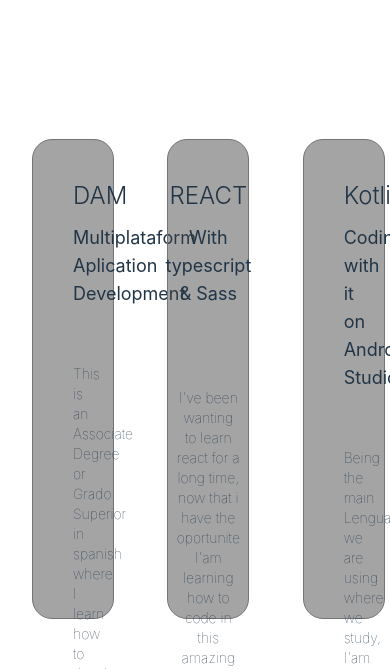
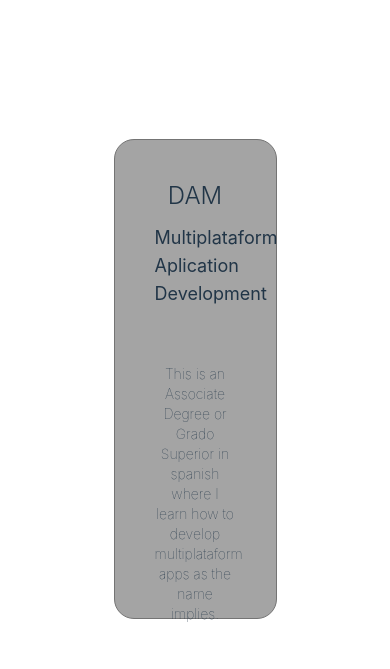
Before and after one commit to corderaa/REACT-PORTFOLIO, a React (Vite) app in the folder my-react-app/: page / in a window 390 px wide. Shown: the part 1180-1849 px from the top of the page. Built offline with nearby package versions, Linux system fonts and the light colour scheme.

Commit message:
[COMMIT] Getting the repro up to date

```diff
--- a/my-react-app/src/components/learning.tsx
+++ b/my-react-app/src/components/learning.tsx
@@ -6,7 +6,7 @@ function learning() {
             <div>
                 <h1 id="arrow-animation" className="font-semibold text-4xl text-white">Learning</h1>
             </div>
-            <div className="grid grid-cols-3 gap-20 justify-center mt-28 z-30">
+            <div className="grid grid-cols-3 max-[1212px]:grid-cols-1 gap-20 justify-items-center mt-28 z-30">
                 <div className="grid-container p-10">
                     <h1 className="text-2xl mb-3 font-light">DAM</h1>
                     <p className="text-lg">Multiplataform Aplication Development</p>
@@ -19,7 +19,7 @@ function learning() {
                     <p className="text-sm font-thin mt-20">I've been wanting to learn react for a long time, now that i have the oportunite I'am learning how to code in this amazing set of library</p>
                     <img className="w-28 mt-10" src="https://cdn4.iconfinder.com/data/icons/logos-3/600/React.js_logo-512.png"/>
                 </div>
-                <div className="grid-container p-10">
+                <div className="grid-container p-10 flex flex-col items-center">
                     <h1 className="text-2xl mb-3 font-light">Kotlin</h1>
                     <p className="text-lg">Coding with it on Android Studio</p>
                     <p className="text-sm font-thin mt-14 mb-14">Being the main Lenguaje we are using where we study, I'am putting almost all my eforts into learning how to code with it</p>
--- a/my-react-app/src/index.css
+++ b/my-react-app/src/index.css
@@ -44,3 +44,13 @@
     background-color: #f9f9f9;
   }
 }
+
+@media (max-width: 1212px) {
+  .grid-container{
+    width: 50%;
+    height: 30rem;
+    background-color: #41414179;
+    border-radius: 20px;
+    border: #747474 solid 1px;
+  }
+}
```
